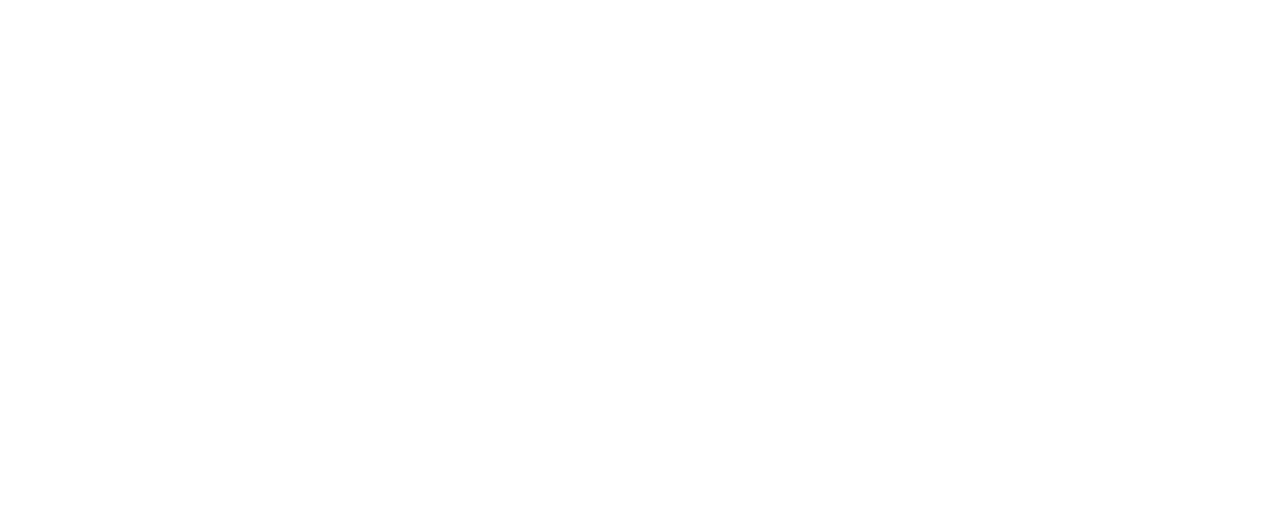
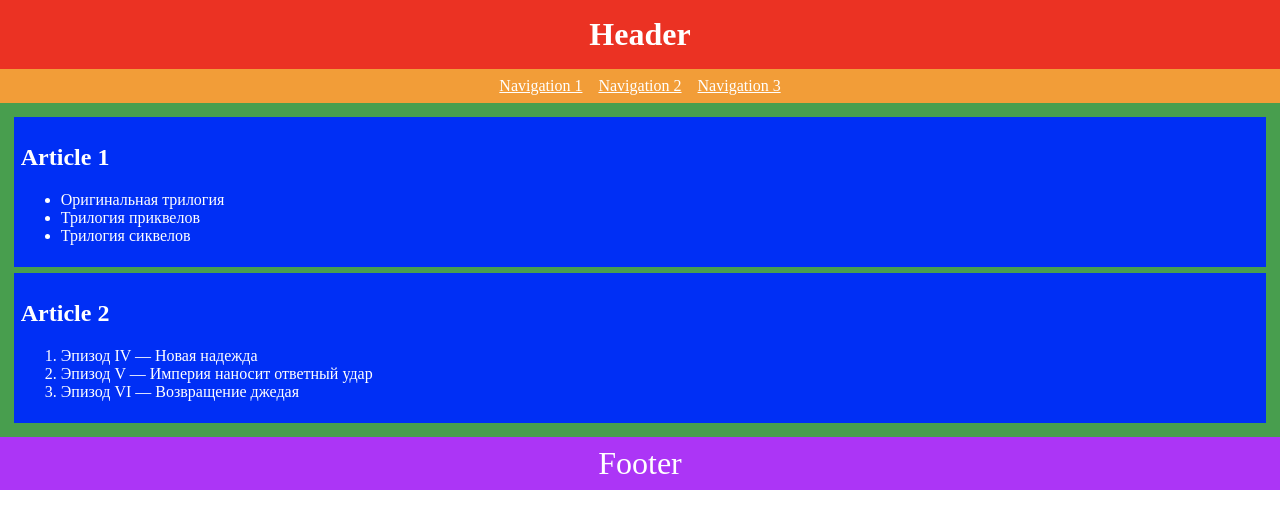
Before and after one commit to js-tasks-ru/htmlcss-20250313_v-junolainen, a website: page 02-dz0/01-semantic-mockup/solution.html in a window 1280 px wide. Drawn offline with Linux system fonts and the light colour scheme.

Commit message:
dz2 semantic markup

```diff
--- a/02-dz0/01-semantic-mockup/solution.html
+++ b/02-dz0/01-semantic-mockup/solution.html
@@ -1,4 +1,37 @@
 <!DOCTYPE html>
 <html lang="ru">
-    <!-- Ваше решение -->
+  <head>
+    <title>ДЗ2 Семантическая Разметка</title>
+    <meta charset="utf-8" />
+    <link rel="stylesheet" href="styles.css" />
+  </head>
+  <body>
+    <header>
+      <h1>Header</h1>
+      <nav>
+        <a href="#">Navigation 1</a>
+        <a href="#">Navigation 2</a>
+        <a href="#">Navigation 3</a>
+      </nav>
+    </header>
+     <main>
+      <article>
+        <h2>Article 1</h2>
+        <ul>
+          <li>Оригинальная трилогия</li>
+          <li>Трилогия приквелов</li>
+          <li>Трилогия сиквелов</li>
+        </ul>
+      </article>
+      <article>
+        <h2>Article 2</h2>
+        <ol>
+          <li>Эпизод IV — Новая надежда</li>
+          <li>Эпизод V — Империя наносит ответный удар</li>
+          <li>Эпизод VI — Возвращение джедая</li>
+        </ol>
+      </article>
+    </main>
+    <footer>Footer</footer>
+  </body>
 </html>
--- /dev/null
+++ b/02-dz0/01-semantic-mockup/styles.css
@@ -0,0 +1,47 @@
+body {
+  color: #fff;
+  margin: 0;
+}
+
+header {
+  background-color: #eb3223;
+}
+
+header h1 {
+  margin: 0;
+  padding: 1rem;
+  text-align: center;
+}
+
+header nav {
+  background-color: #f29d38;
+  padding: 0.5rem;
+  display: flex;
+  justify-content: center;
+}
+
+header nav a {
+  padding-inline: 0.5rem;
+}
+
+main {
+  background-color: #489e4e;
+  padding: 0.5rem;
+}
+
+article {
+  background-color: #002ff5;
+  margin: 0.4rem;
+  padding: 0.4rem;
+}
+
+footer {
+  background-color: #ac35f6;
+  padding: 0.5rem;
+  font-size: 2rem;
+  text-align: center;
+}
+
+a {
+  color: inherit;
+}
```
